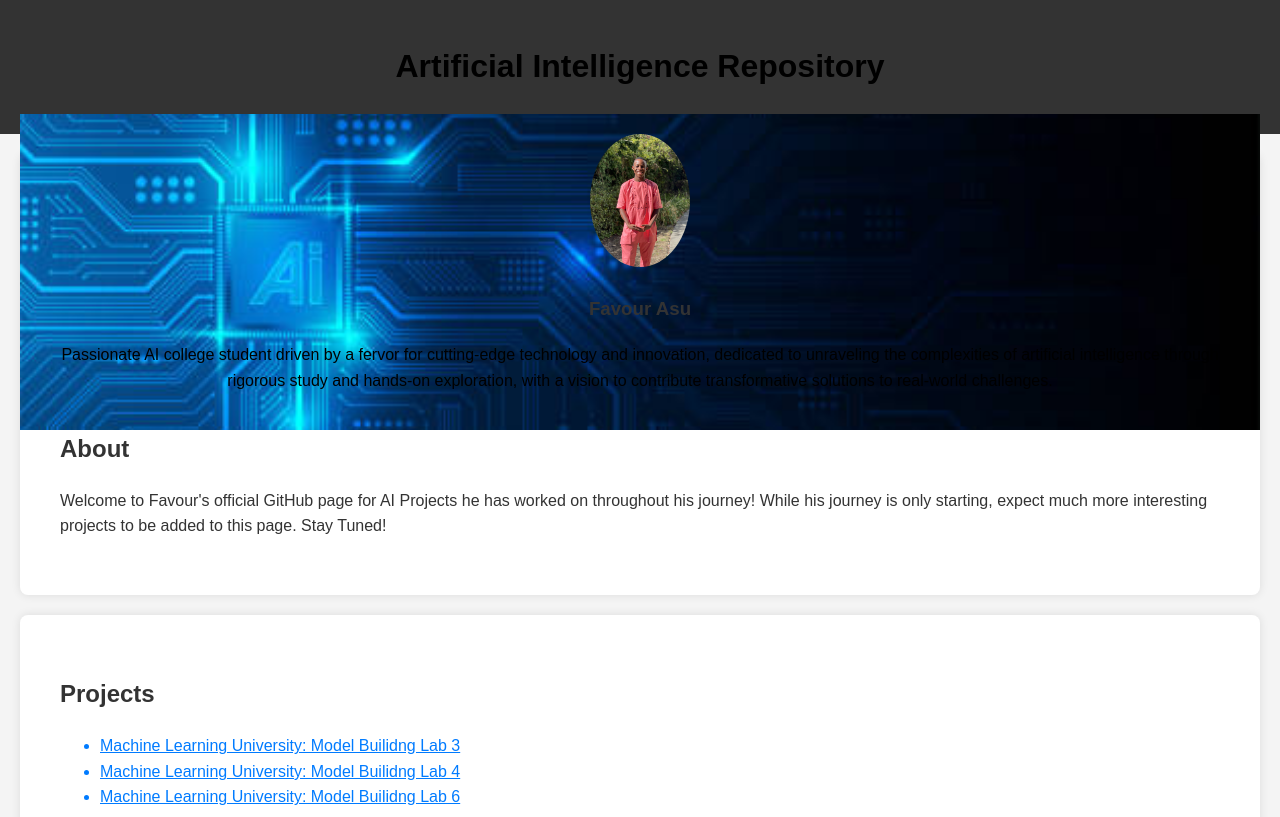
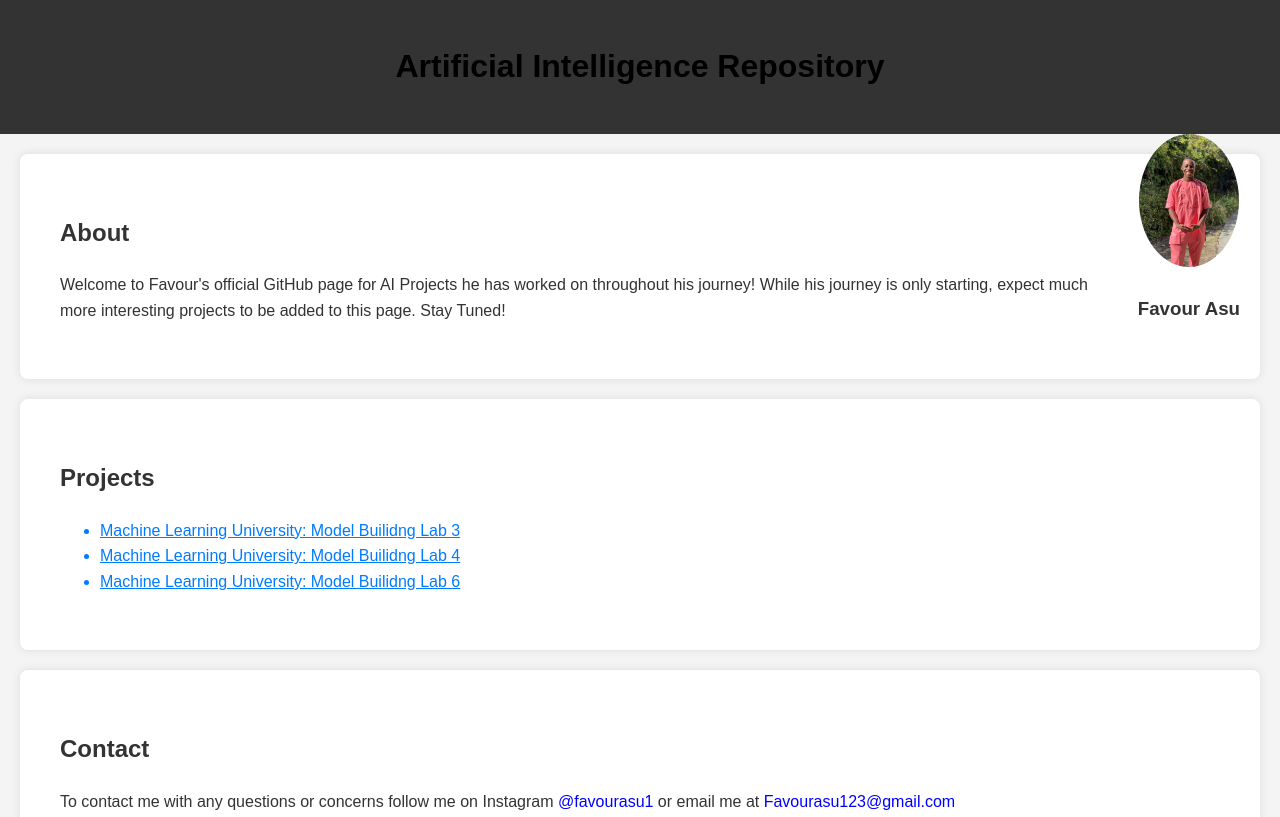
Before and after one commit to Favourasu123/Favourasu123.github.io, a plain HTML site: page index.html in a window 1280 px wide. Shown: the top 817 px of the page. Drawn offline with Linux system fonts and the light colour scheme.

Commit message:
Update index.html

```diff
--- a/index.html
+++ b/index.html
@@ -26,10 +26,6 @@
             float: right;
             text-align: center;
             padding: 20px;
-            background-image: url('Aibackgroundimage.jpg');
-            background-size: cover;
-            background-position: center;
-            color: black;
         }
 
         .profile img {
@@ -57,10 +53,6 @@
             color: black;
         }
 
-        profiletext {
-            color:white;
-        }
-
         footer {
             background-color: #333;
             color: white;
@@ -77,9 +69,6 @@
         <div class="profile">
             <img src="Profilepic.jpg" alt="Profile Image">
             <h3> Favour Asu </h3>
-            <p class="profiletext"> Passionate AI college student driven by a fervor for cutting-edge technology and innovation,
-                dedicated to unraveling the complexities of artificial intelligence through rigorous study and hands-on exploration,
-                with a vision to contribute transformative solutions to real-world challenges. </p>
         </div>
     </header>
 
```
